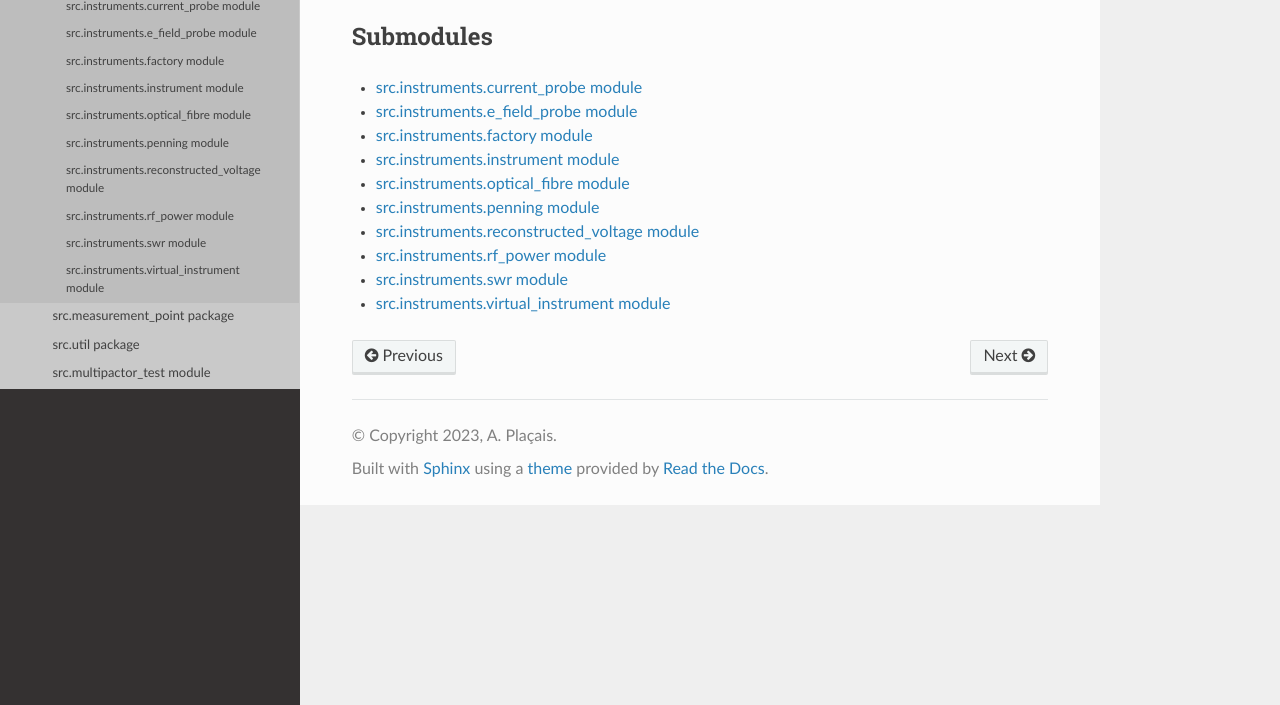
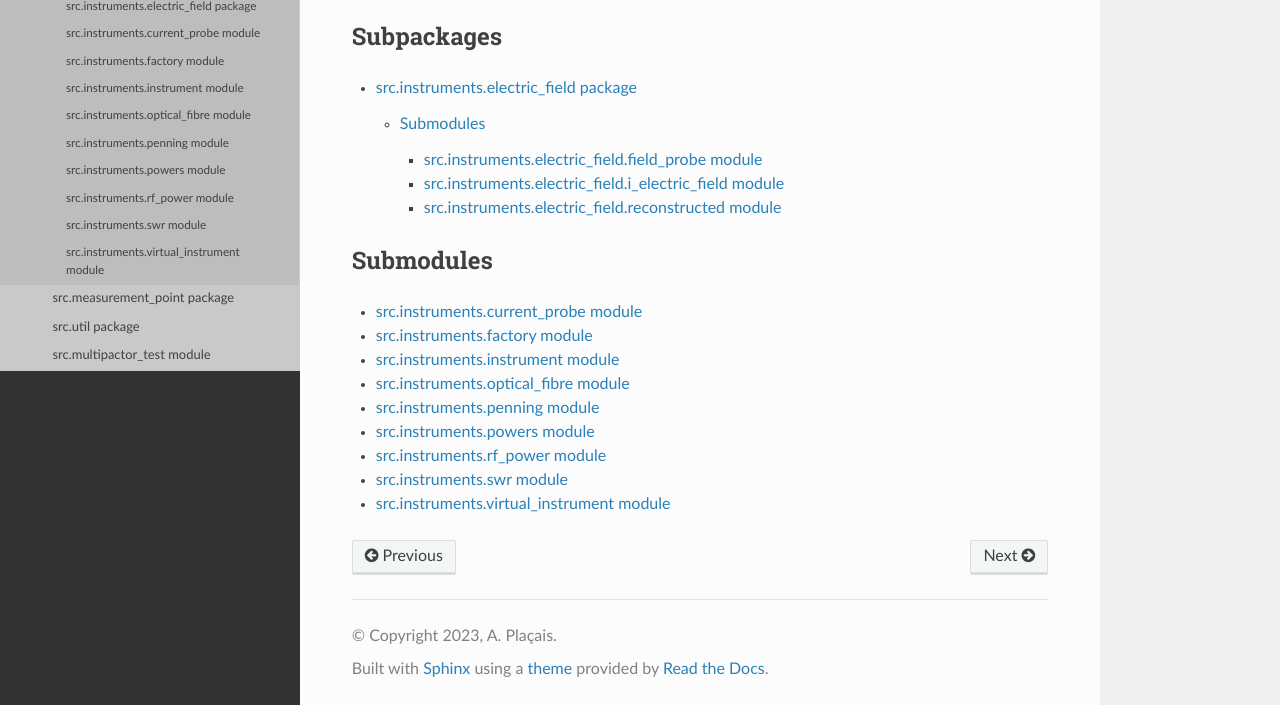
Before and after one commit to AdrienPlacais/multipac_testbench, a Sphinx documentation site: the page built from docs/source/src.instruments.rst, in a window 1280 px wide and 969 px high, cut to the strip 264-969 px from the top of the window. Built offline with Sphinx 7.4.7 and the Read the Docs theme 2.0.0, drawn with Linux system fonts in a browser that asks for light colours; pages that are not in the unit, such as notebooks, are missing from menus.

Commit message:
recompilation of doc

```diff
--- a/docs/source/manual/examples.rst
+++ b/docs/source/manual/examples.rst
@@ -4,4 +4,4 @@ Examples
 .. toctree::
    :maxdepth: 2
 
-   notebooks/example.ipynb
+   notebooks/basics.ipynb
--- a/docs/source/src.instruments.e_field_probe.rst
+++ /dev/null
@@ -1,7 +0,0 @@
-src.instruments.e\_field\_probe module
-======================================
-
-.. automodule:: src.instruments.e_field_probe
-   :members:
-   :undoc-members:
-   :show-inheritance:
--- /dev/null
+++ b/docs/source/src.instruments.electric_field.field_probe.rst
@@ -0,0 +1,7 @@
+src.instruments.electric\_field.field\_probe module
+===================================================
+
+.. automodule:: src.instruments.electric_field.field_probe
+   :members:
+   :undoc-members:
+   :show-inheritance:
--- /dev/null
+++ b/docs/source/src.instruments.electric_field.i_electric_field.rst
@@ -0,0 +1,7 @@
+src.instruments.electric\_field.i\_electric\_field module
+=========================================================
+
+.. automodule:: src.instruments.electric_field.i_electric_field
+   :members:
+   :undoc-members:
+   :show-inheritance:
--- /dev/null
+++ b/docs/source/src.instruments.electric_field.reconstructed.rst
@@ -0,0 +1,7 @@
+src.instruments.electric\_field.reconstructed module
+====================================================
+
+.. automodule:: src.instruments.electric_field.reconstructed
+   :members:
+   :undoc-members:
+   :show-inheritance:
--- /dev/null
+++ b/docs/source/src.instruments.electric_field.rst
@@ -0,0 +1,17 @@
+src.instruments.electric\_field package
+=======================================
+
+.. automodule:: src.instruments.electric_field
+   :members:
+   :undoc-members:
+   :show-inheritance:
+
+Submodules
+----------
+
+.. toctree::
+   :maxdepth: 4
+
+   src.instruments.electric_field.field_probe
+   src.instruments.electric_field.i_electric_field
+   src.instruments.electric_field.reconstructed
--- /dev/null
+++ b/docs/source/src.instruments.powers.rst
@@ -0,0 +1,7 @@
+src.instruments.powers module
+=============================
+
+.. automodule:: src.instruments.powers
+   :members:
+   :undoc-members:
+   :show-inheritance:
--- a/docs/source/src.instruments.reconstructed_voltage.rst
+++ /dev/null
@@ -1,7 +0,0 @@
-src.instruments.reconstructed\_voltage module
-=============================================
-
-.. automodule:: src.instruments.reconstructed_voltage
-   :members:
-   :undoc-members:
-   :show-inheritance:
--- a/docs/source/src.instruments.rst
+++ b/docs/source/src.instruments.rst
@@ -6,6 +6,14 @@ src.instruments package
    :undoc-members:
    :show-inheritance:
 
+Subpackages
+-----------
+
+.. toctree::
+   :maxdepth: 4
+
+   src.instruments.electric_field
+
 Submodules
 ----------
 
@@ -13,12 +21,11 @@ Submodules
    :maxdepth: 4
 
    src.instruments.current_probe
-   src.instruments.e_field_probe
    src.instruments.factory
    src.instruments.instrument
    src.instruments.optical_fibre
    src.instruments.penning
-   src.instruments.reconstructed_voltage
+   src.instruments.powers
    src.instruments.rf_power
    src.instruments.swr
    src.instruments.virtual_instrument
```
